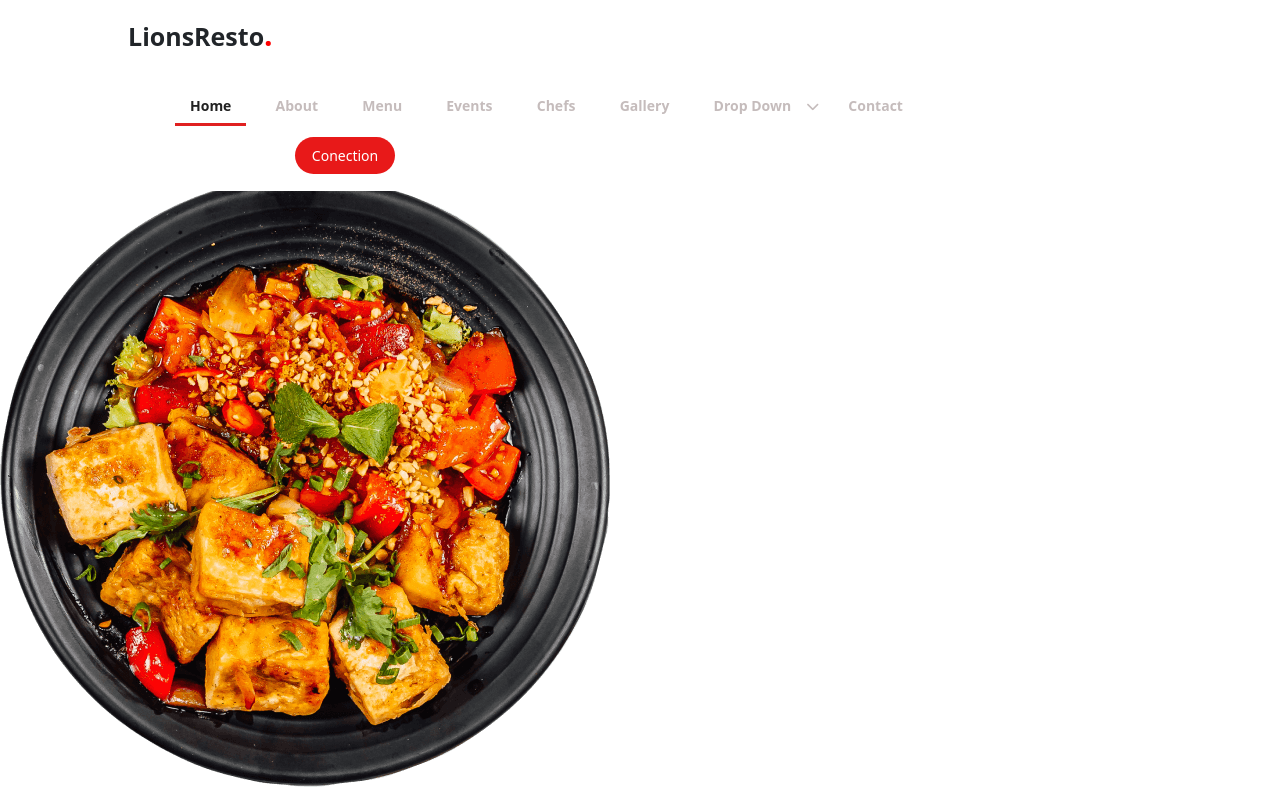
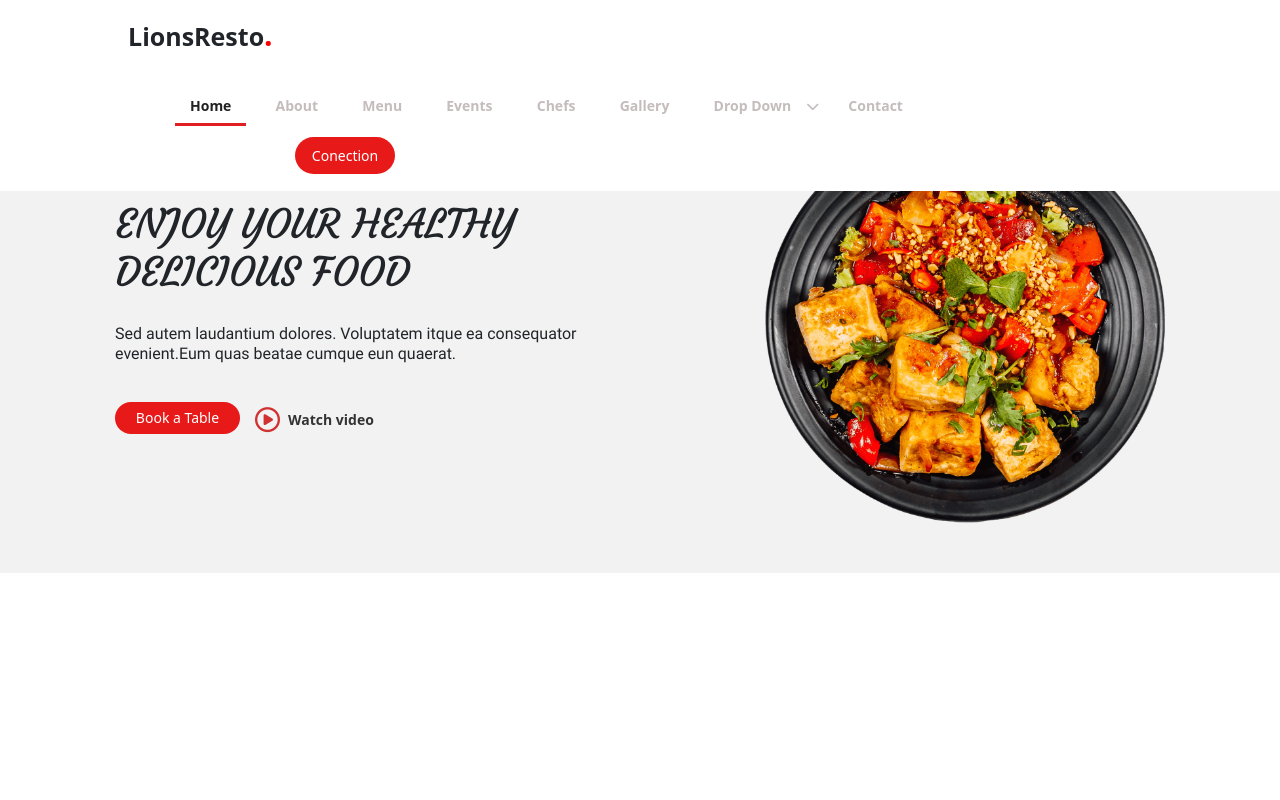
Before and after one commit to moseslionsgeek/moussa-nafea-lions-resto-project, a website: page index.html in a window 1280 px wide. Drawn offline with nearby package versions, Linux system fonts and the light colour scheme; files whose address does not match are found by name.

Commit message:
add styl section1

```diff
--- a/src/sass/modules/home/_main.scss
+++ b/src/sass/modules/home/_main.scss
@@ -0,0 +1,69 @@
+// ***********************sec-one***********************
+.sec-1{
+    z-index: -2;
+
+    width: 100%;
+    height: 500px;
+    background-color: #f2f2f2;
+    display: flex;
+    justify-content: center;
+    align-items: center;
+    margin-top: 73px;
+  }
+  .flex-1{
+    display: flex;
+    justify-content: center;
+    align-items: center;
+    gap: 100px;
+  }
+  .pad {
+    display: flex;
+    flex-direction: column;
+    gap: 20px;
+  }
+  .flex-1 h1{
+    font-family: moses;
+  }
+  .flex-1 h6,
+  h1{
+    font-family: moses-three;
+    width: 550px;
+  }
+  .btn-flex{
+    display: flex;
+    align-items: center;
+  }
+  .menu-1{
+    width: 400px;
+    height: 400px;
+  }
+  a .b-book{
+    border: none;
+    border-radius: 20px;
+    line-height: 30px;
+    width: 125px;
+    background-color: #e81919;
+    color: #fff;
+    font-size: 14px;
+  }
+  a .b-book:hover{
+    box-shadow: 0px 2px 5px 1px #d03131;
+
+  }
+  .ic-pa{
+    display: flex;
+    margin-top: 12px;
+  }
+  .ic-pa p{
+    margin-top: 6px;
+    margin-left: 8px;
+    color: #333;
+    font-size: 14px;
+    font-weight: bold;
+  }
+  .vid{
+    margin-top: 4px;
+    margin-left: 15px;
+    font-size: 25px;
+    color: #d03131;
+  }
```
Also changed, not shown: public/css/app.css.
